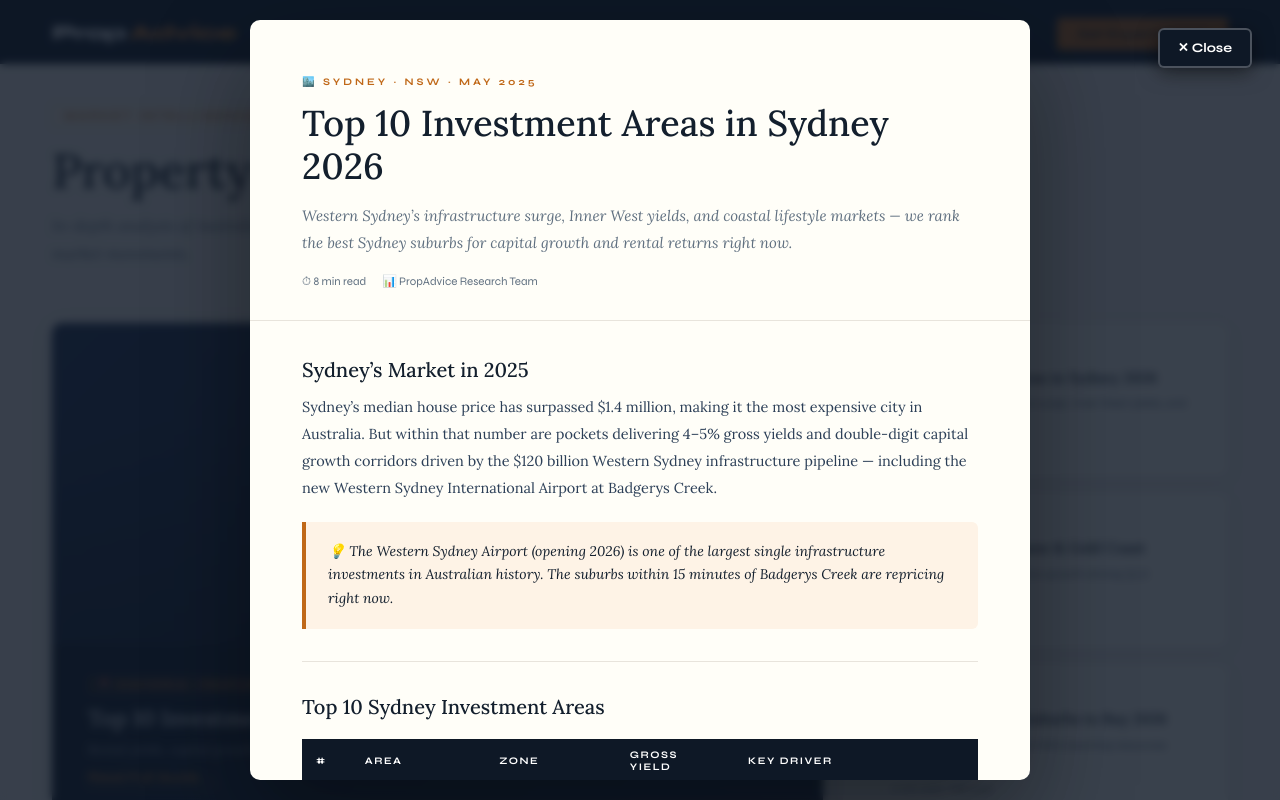
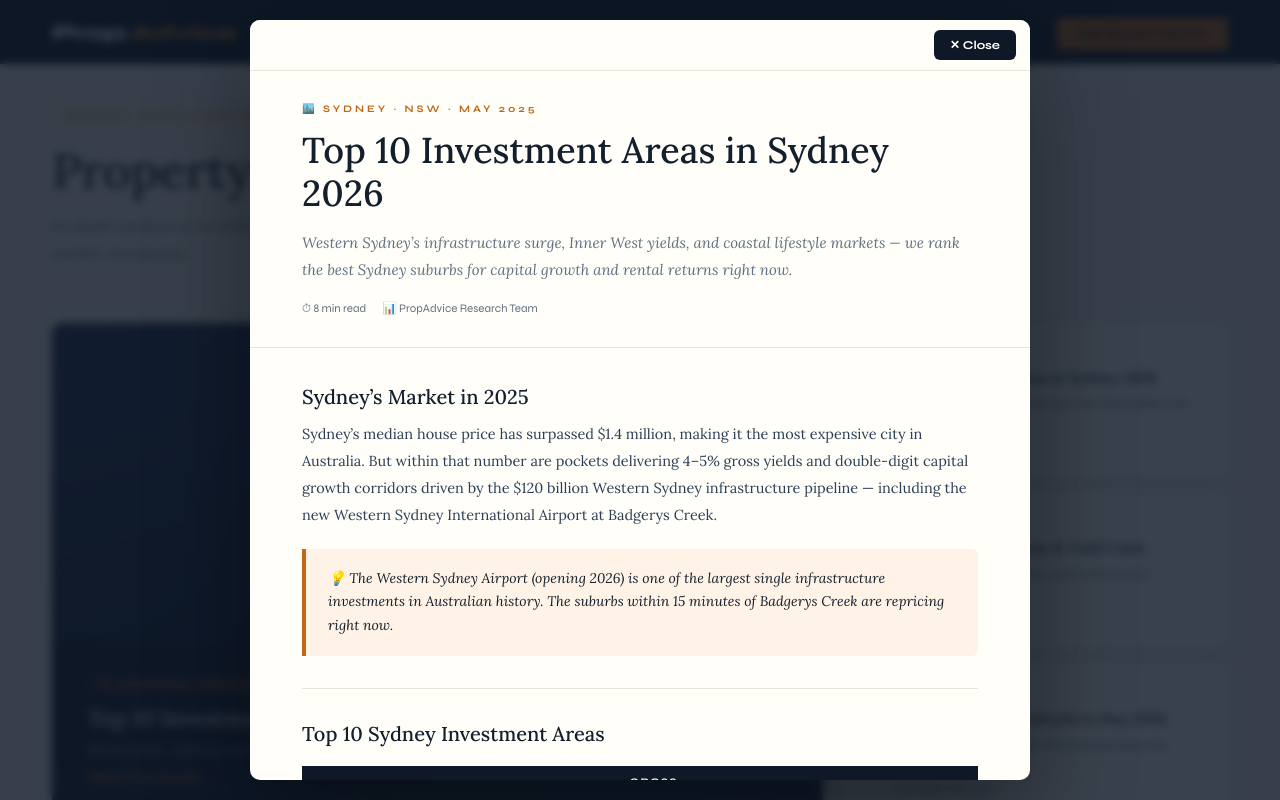
Before and after one commit to sssssarthak/propadvice, a plain HTML site: page index.html in a window 1280 px wide. Both pictures are taken after a click on the element 1035 px from the left and 2871 px from the top of the page. Shown: the part 2471-3271 px from the top of the page. Drawn offline with Linux system fonts and the light colour scheme.

Commit message:
Update index.html

```diff
--- a/index.html
+++ b/index.html
@@ -339,24 +339,29 @@ footer { background: var(--navy-deep); padding: 52px 52px 28px; }
   overflow-y: scroll; -webkit-overflow-scrolling: touch;
   overscroll-behavior: contain;
   box-shadow: 0 40px 100px rgba(0,0,0,0.4); position: relative;
+  display: flex; flex-direction: column;
   animation: modalIn .28s ease;
 }
 @keyframes modalIn { from { opacity:0; transform: translateY(24px); } to { opacity:1; transform: none; } }
+.art-close-bar {
+  position: sticky; top: 0; z-index: 10;
+  background: var(--paper); border-bottom: 1px solid var(--chalk-dark);
+  padding: 10px 14px; display: flex; justify-content: flex-end;
+  flex-shrink: 0;
+}
 .art-close {
-  position: fixed; top: 28px; right: 28px; z-index: 1100;
-  background: var(--navy-deep); border: 2px solid rgba(255,255,255,0.25); border-radius: 6px;
-  padding: 10px 18px; font-size: 13px; font-weight: 700; color: #ffffff;
+  background: var(--navy-deep); border: none; border-radius: 6px;
+  padding: 8px 16px; font-size: 12px; font-weight: 700; color: #ffffff;
   cursor: pointer; font-family: 'Syne', sans-serif; transition: all .18s;
-  box-shadow: 0 4px 20px rgba(0,0,0,0.5);
 }
-.art-close:hover { background: var(--amber); color: var(--navy-deep); border-color: var(--amber); }
+.art-close:hover { background: var(--amber); color: var(--navy-deep); }
 body.modal-open { overflow: hidden; touch-action: none; }
 @media (max-width: 600px) {
   .art-modal.open { padding: 0; align-items: flex-end; }
   .art-modal-inner { height: 92vh; border-radius: 18px 18px 0 0; width: 100%; max-width: 100%; }
-  .art-close { top: auto; bottom: auto; position: fixed; top: 12px; right: 12px; padding: 8px 14px; font-size: 12px; }
+  .art-close-bar { border-radius: 18px 18px 0 0; padding: 12px 16px; }
 }
-.art-hero { padding: 56px 52px 32px; border-bottom: 1px solid var(--chalk-dark); }
+.art-hero { padding: 32px 52px 32px; border-bottom: 1px solid var(--chalk-dark); }
 .art-hero .art-eyebrow { font-size: 10px; font-weight: 700; letter-spacing: 3px; text-transform: uppercase; color: var(--amber); margin-bottom: 14px; display: block; }
 .art-hero h1 { font-family: 'Lora', serif; font-size: clamp(24px, 3.5vw, 36px); font-weight: 500; color: var(--text); line-height: 1.2; margin-bottom: 14px; }
 .art-hero .art-intro { font-family: 'Lora', serif; font-style: italic; font-size: 15px; color: var(--text-soft); line-height: 1.8; margin-bottom: 18px; }
@@ -458,7 +463,7 @@ body.modal-open { overflow: hidden; touch-action: none; }
   .ed-card { padding: 20px; }
 
   /* ARTICLE CONTENT mobile */
-  .art-hero { padding: 52px 18px 18px; }
+  .art-hero { padding: 20px 18px 18px; }
   .art-hero h1 { font-size: 22px; }
   .art-hero .art-intro { font-size: 13px; }
   .art-content { padding: 18px; }
@@ -673,8 +678,10 @@ body.modal-open { overflow: hidden; touch-action: none; }
 
 <!-- ARTICLE MODAL -->
 <div id="article-modal" class="art-modal" onclick="closeArticleModal(event)">
-  <button class="art-close" onclick="closeArticle()">✕ Close</button>
   <div class="art-modal-inner">
+    <div class="art-close-bar">
+      <button class="art-close" onclick="closeArticle()">✕ Close</button>
+    </div>
     <div id="art-body"></div>
     <div class="art-footer">
       <p>Ready to invest in one of these areas? Get matched with a local buyers agent, free.</p>
```
